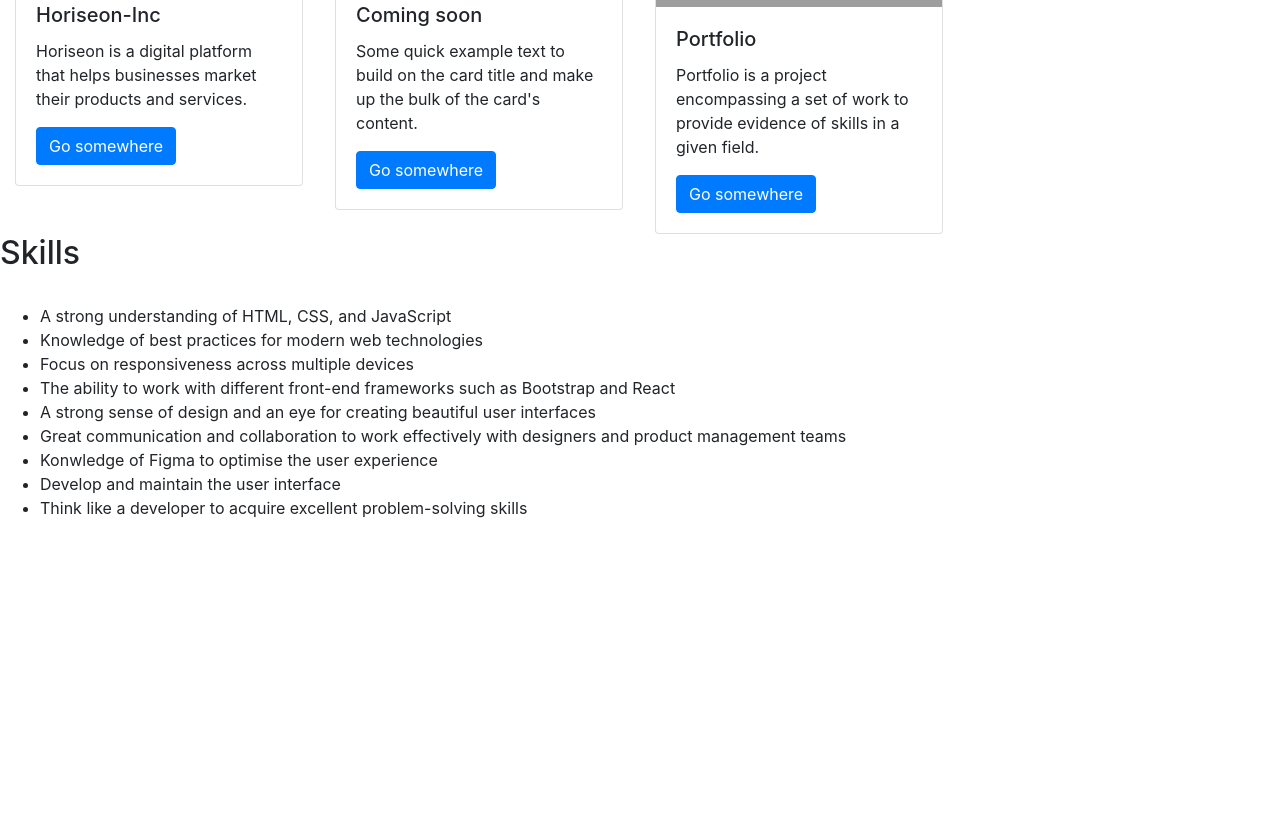
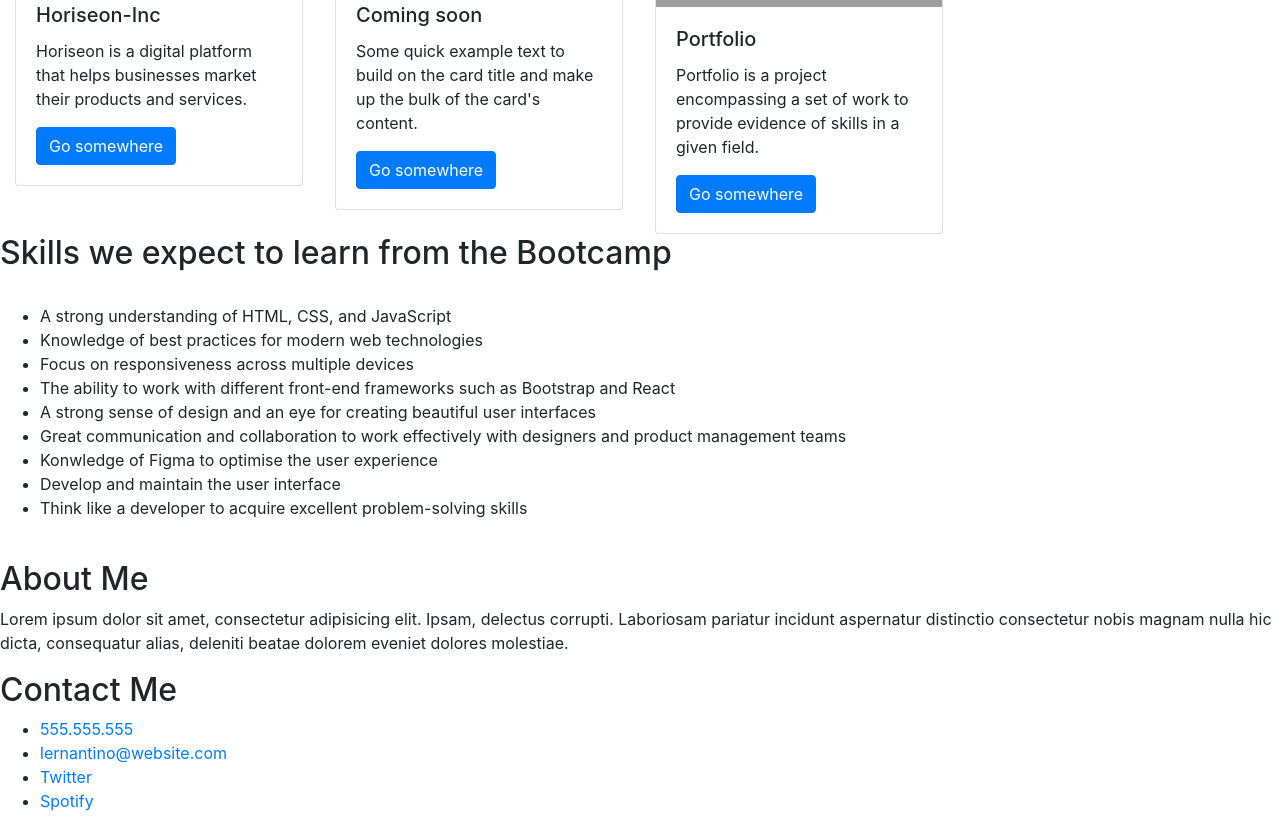
Before and after one commit to cedagbo/Bootstrap-Portfolio, a plain HTML site: page index.html in a window 1280 px wide. Shown: the part 1177-2006 px from the top of the page. Before the commit the page ends 1713 px from the top, so only its background shows below. Drawn offline with nearby package versions, Linux system fonts and the light colour scheme; grey boxes are pictures that could not be loaded.

Commit message:
modify about section and add Contact section

```diff
--- a/index.html
+++ b/index.html
@@ -100,7 +100,7 @@
 
     <!--Skills section-->
     <div class="skills">
-        <h2>Skills</h2>
+        <h2>Skills we expect to learn from the Bootcamp</h2>
         <br/>
         <ul>
             <li>A strong understanding of HTML, CSS, and JavaScript</li>
@@ -115,6 +115,28 @@
         </ul>
     </div>
 
+    <!--About section-->
+    <br/>
+    <div class="about">
+        <h2>About Me</h2>
+        <div id="about-me">
+            <p>Lorem ipsum dolor sit amet, consectetur adipisicing elit. Ipsam, delectus corrupti. Laboriosam pariatur incidunt aspernatur distinctio consectetur nobis magnam nulla hic dicta, consequatur alias, deleniti beatae dolorem eveniet dolores molestiae.</p>
+        </div>
+    </div>
+
+    <!--Contact section-->
+    <div class="contact">
+        <h2>Contact Me</h2>
+        <div id="contact-details">
+            <ul>
+                <li><a href="#">555.555.555</a></li>
+                <li><a href="#">lernantino@website.com</a></li>
+                <li><a href="https://www.twitter.com/lernantino">Twitter</a></li>
+                <li><a href="https://www.spotify.com/lernantino">Spotify</a></li>
+            </ul>
+        </div>
+    </div>
+
 
 </body>
 </html>
```
